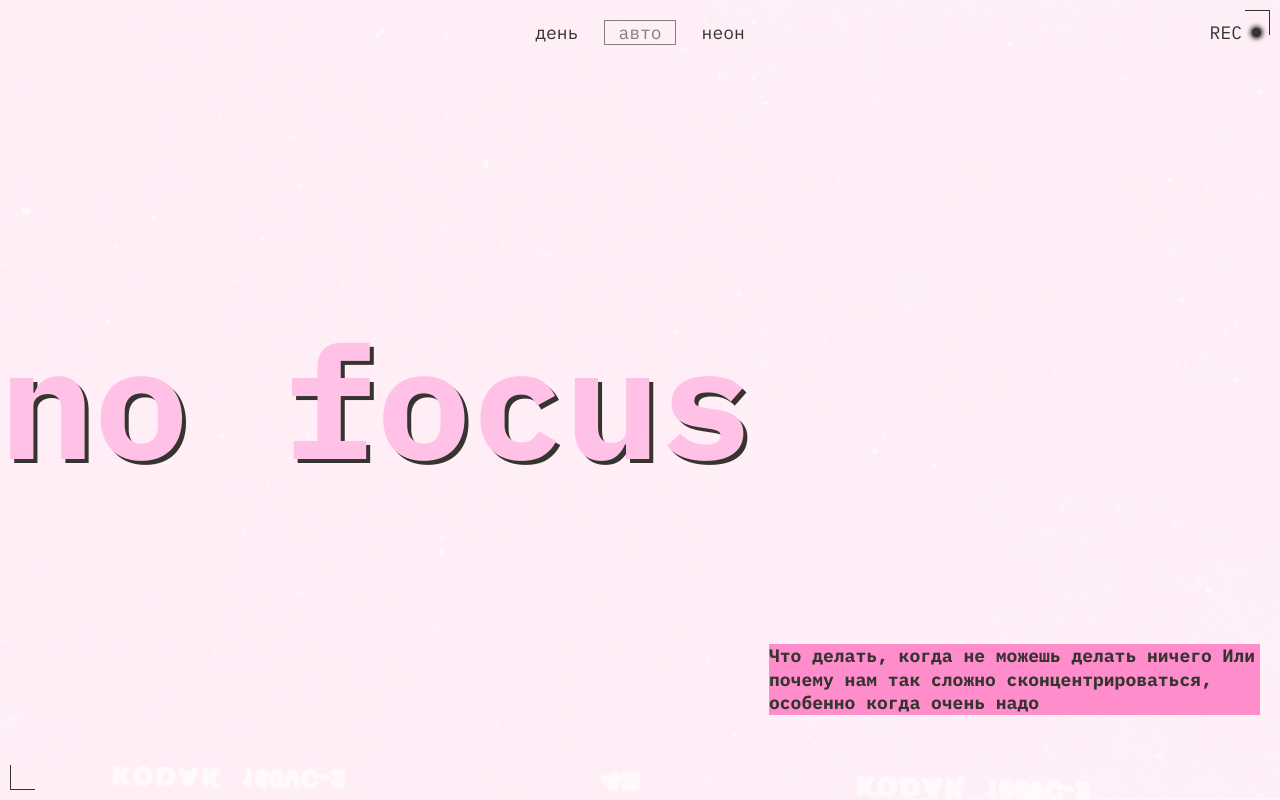
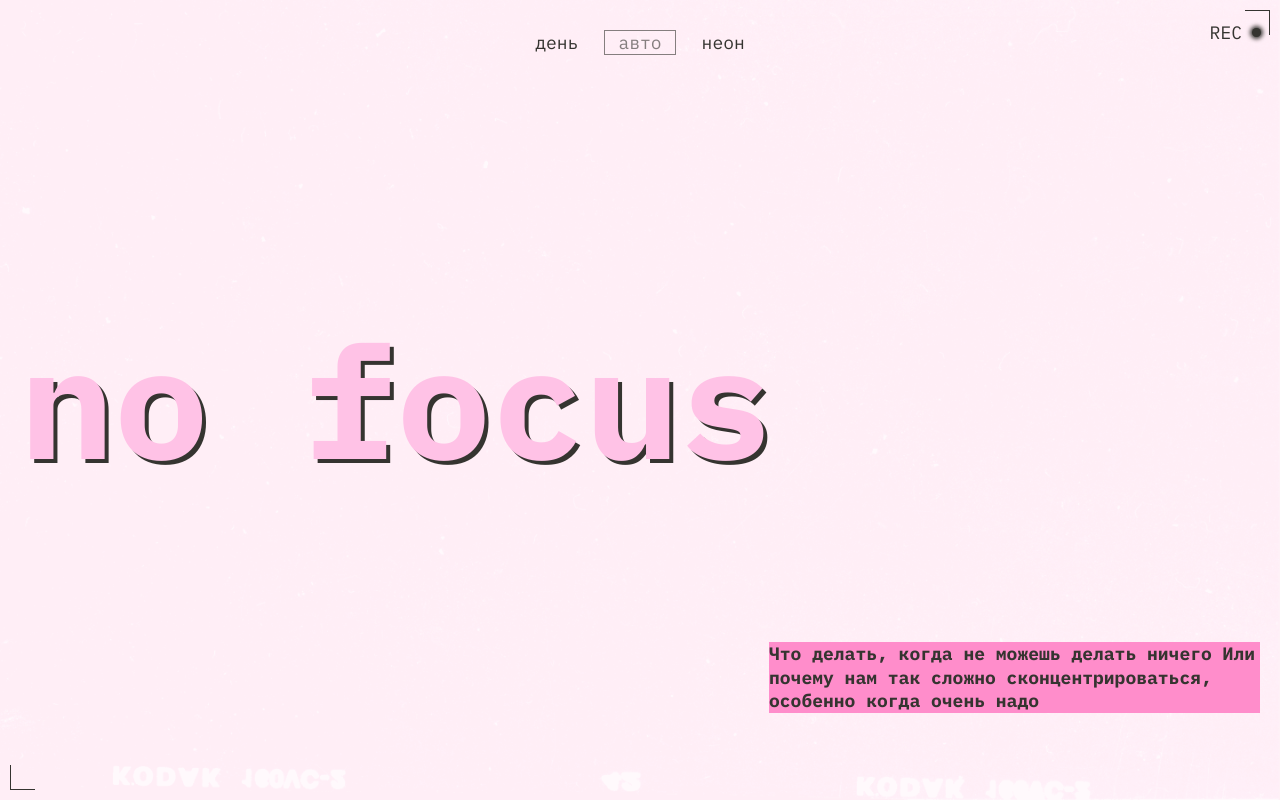
Before and after one commit to chursinaelizaveta2008/slozhno-sosredotochitsya-ad, a plain HTML site: page index.html in a window 1280 px wide. Shown: the top 800 px of the page. Drawn offline with Linux system fonts and the light colour scheme.

Commit message:
исправлены ошибки

```diff
--- a/styles/dark.css
+++ b/styles/dark.css
@@ -19,7 +19,7 @@
 }
 
 .theme-dark .page {
-  /* Вам также нужно будет написать ряд подобных селекторов */
+
 }
 
 .theme-dark .header__rec {
--- a/styles/light.css
+++ b/styles/light.css
@@ -11,6 +11,7 @@
   --background-color: #fff1f7;
   --background-image: url(../images/cover-image-light.png);
   --button-hover-color: rgba(50, 49, 45, 0.4);
+  --button-focus-color: #353430;
   --section-title-color: #353430;
   --card-title-color: #353430;
   --card-background: #ff8dcb;
--- a/styles/style.css
+++ b/styles/style.css
@@ -247,23 +247,24 @@
     inset-block-start: 20px;
   }
 
-   .header__title {
+  .header__title {
     font-size: 120px;
     margin-inline-start: -20px;
   }
 
   .header__text {
     max-inline-size: 364px;
-    margin-block-start: 114px;
+    margin-block-start: 130px;
   }
 
- .header__theme-menu {
+  .header__theme-menu {
     align-self: start;
-    margin-block-start: 18px;
-    margin-inline-end: 2px;
+    margin-block-start: 15px;
+    margin-inline-end: 0;
   }
 
   .main {
+    padding: 60px 20px;
     gap: 80px;
   }
 
@@ -289,8 +290,7 @@
   }
 
   .gallery__list {
-    grid-template-rows: 192px 230px 318px;
-    gap: 20px;
+    grid-template-rows: 192px 260px 315px;
   }
 
   .gallery__image:nth-child(1) {
@@ -340,18 +340,18 @@
 
   .header__title {
     font-size: 157px;
+    margin-inline-start: 0;
   }
 
   .header__text {
     max-inline-size: 491px;
+    margin-block-start: 110px;
   }
 
   .header__theme-menu {
     justify-self: center;
     align-self: start;
-    margin-block-start: 0;
-    margin-inline-start: 0;
-    margin-inline-end: 0;
+    margin-block-start: 10px;
   }
 
   .header__theme-menu-list {
@@ -375,7 +375,7 @@
     grid-column: 1;
   }
 
-  .gallery__list {
-    grid-template-rows: repeat(3, minmax(200px, auto));
+   .gallery__list {
+    grid-template-rows: 260px 315px 428px;
   }
 }
--- a/styles/variables.css
+++ b/styles/variables.css
@@ -4,17 +4,17 @@
 */
 
 :root {
-  --accent-color: #ff0070;
-  --title-color: #db00ff;
-  --text-color: #f1b2ce;
   --background-color: #000028;
+  --text-color: #F1B2CE;
+  --accent-color: #FF0070;
+  --title-color: #DB00FF;
+  --card-background: #FF0070;
+  --section-title-color: #FF0070;
+  --decorated-element-color: #FF0070;
+  --button-hover-color: rgba(255, 0, 112, 0.4);
+  --button-focus-color: #FF0070;
+  --card-title-color: #000028;
   --background-image: url(../images/cover-image-dark.png);
-  --button-hover-color: rgba(255, 0, 112, 0.4);
-  --button-focus-color: #ff0070;
-  --section-title-color: #ff0070;
-  --card-title-color: #000028;
-  --card-background: #ff0070;
-  --decorated-element-color: #ff0070;
 
   --main-font: 'IBM Plex mono', monospace;
   --font-size: 18px;
```
